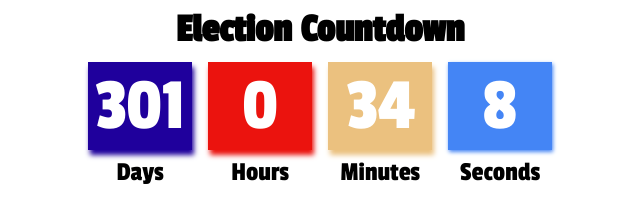
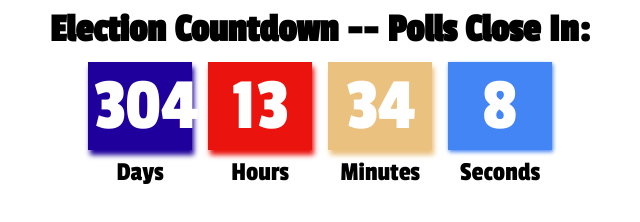
Before and after one commit to ROV-ASD/Election_Countdown_Timer_Main, a website: page index.html in a window 1280 px wide. Shown: the whole page, without its empty margins (320-960 px from the left). Drawn offline with Linux system fonts and the light colour scheme.

Commit message:
Update index.html
Updated code to latest version

```diff
--- a/index.html
+++ b/index.html
@@ -94,12 +94,15 @@
         .time-text {
           font-size: 17px;
         }
+        #heading {
+          font-size: 36px;
+        }
       }
     </style>
   </head>
   <body>
     <div>
-      <h1 id="heading">Election Countdown</h1>
+      <h1 id="heading">Election Countdown -- Polls Close In:</h1>
       <div class="flex-container">
         <div class="flex-item">
           <div class="value-container" id="days-background">
@@ -143,7 +146,7 @@
       // YYYY = Four-digit year (2025)
       // HH:mm:ss = Time in 24-hour format with hours (07), minutes (00), and seconds (00)
 
-      var countDownDate = new Date("Nov 5, 2025 07:00:00").getTime();  // <-- CHANGE DATE HERE:
+      var countDownDate = new Date("Nov 8, 2025 20:00:00").getTime();   // <-- SET COUNTDOWN TIMER DATE HERE
 
       // Update the count down every 1 second
       var x = setInterval(function () {
@@ -166,7 +169,7 @@
         document.getElementById("minutes").innerHTML = minutes;
         document.getElementById("seconds").innerHTML = seconds;
 
-        // If the count down is over, write some text
+        // If the countdown is over, write some text
         if (distance < 0) {
           clearInterval(x);
           document.getElementById("days").innerHTML = "00";
```
